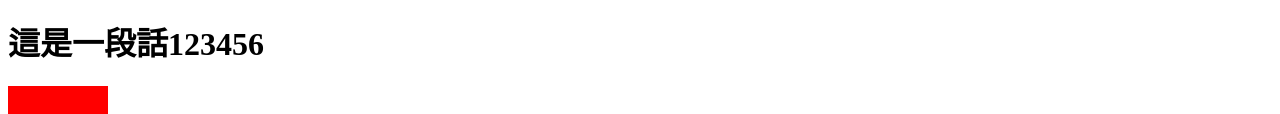
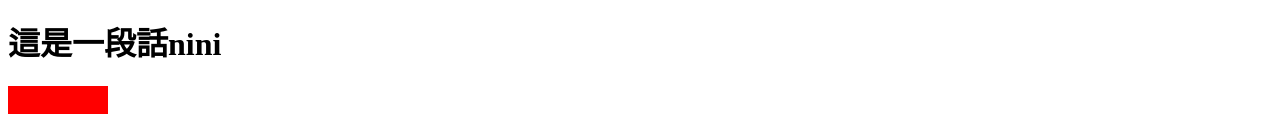
Before and after one commit to lilingnini/ninistyle, a plain HTML site: page index.html in a window 1280 px wide. Shown: the part 211-325 px from the top of the page. Drawn offline with Linux system fonts and the light colour scheme.

Commit message:
Update 2022-06-20T13:35:22.009Z

```diff
--- a/index.html
+++ b/index.html
@@ -16,7 +16,7 @@
 
 
 <h1>
-  這是一段話123456
+  這是一段話nini
 </h1>
 
 <div class="box"></div>
```
